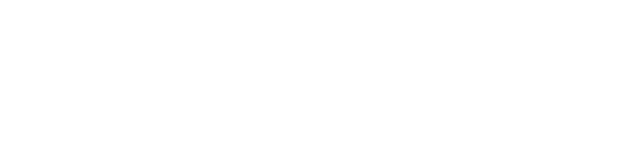
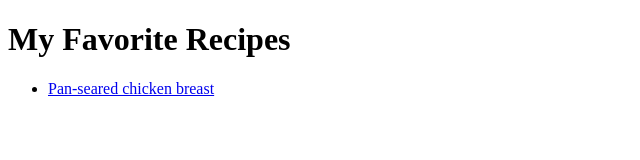
Before and after one commit to savory-bacon/odin-recipes, a plain HTML site: page index.html in a window 1280 px wide. Shown: the whole page, without its empty margins (0-640 px from the left). Drawn offline with Linux system fonts and the light colour scheme.

Commit message:
Add chicken recipe to the unordered list

```diff
--- a/index.html
+++ b/index.html
@@ -6,6 +6,9 @@
     <title>Odin Project: Recipes</title>
 </head>
 <body>
-
+    <h1>My Favorite Recipes</h1>
+    <ul>
+        <li><a href="https://thealmondeater.com/pan-seared-chicken-breast/">Pan-seared chicken breast</a></li>
+    </ul>
 </body>
 </html>
```
